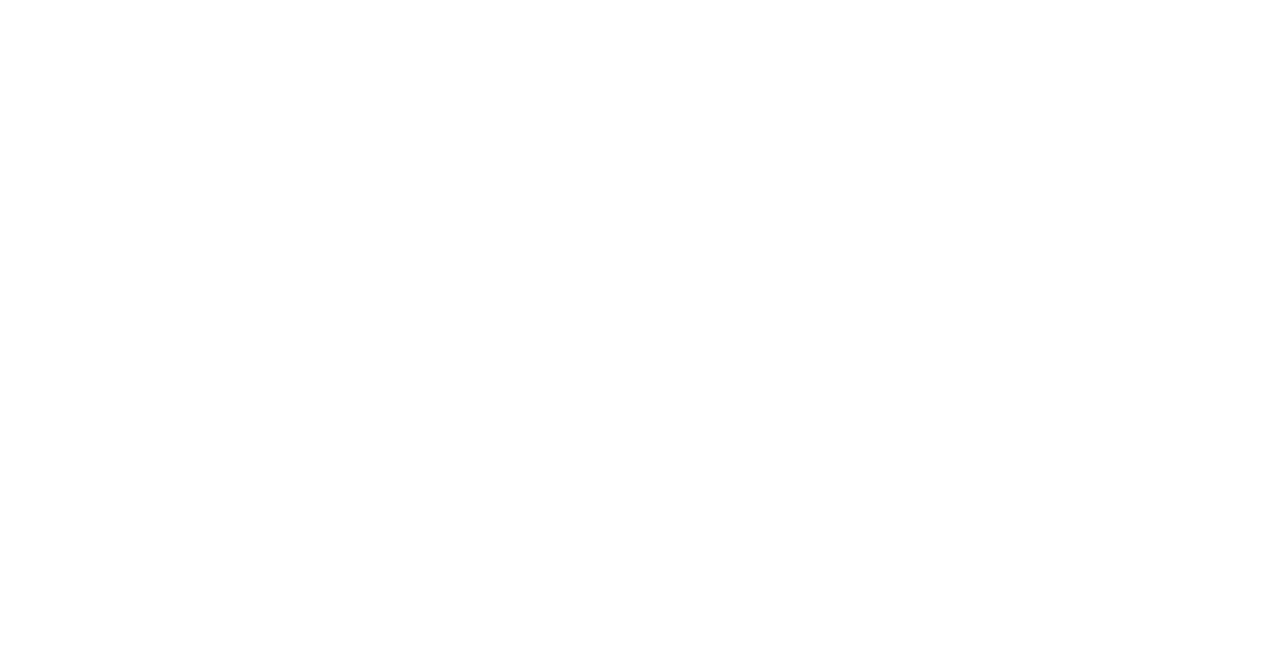
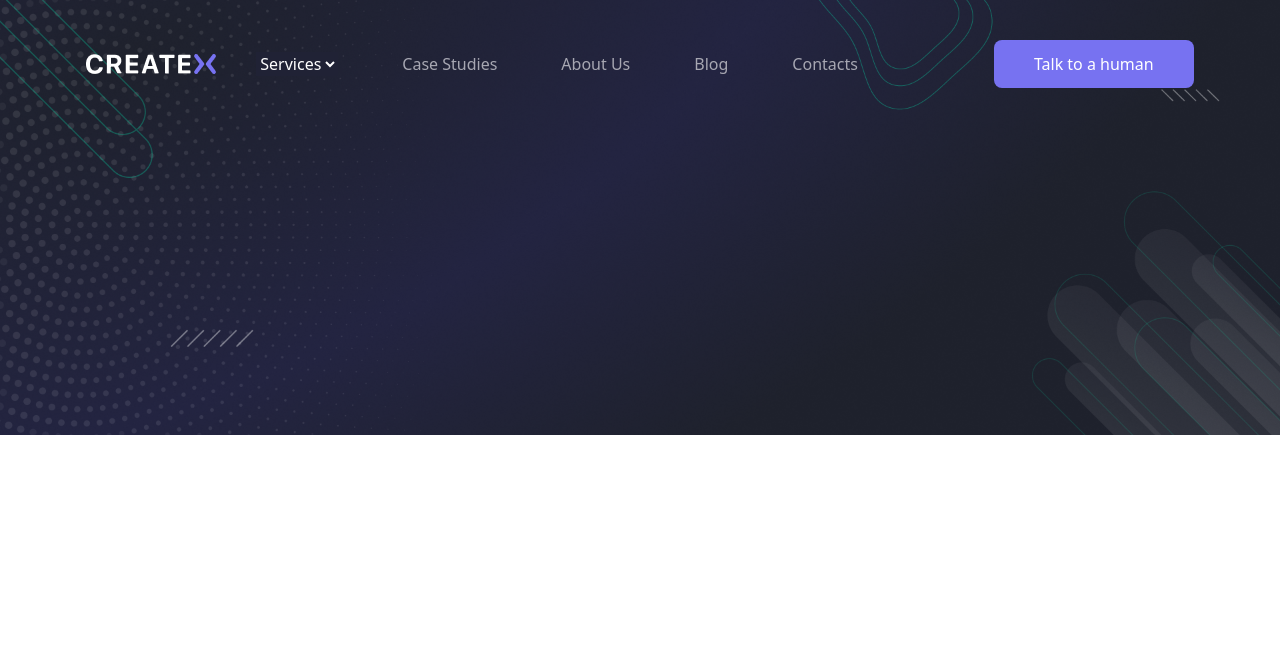
Before and after one commit to Marupov-Muhammad/group-alpha, a website: page src/casestudies.html in a window 1280 px wide. Drawn offline with Linux system fonts and the light colour scheme.

Commit message:
navbar tamom

```diff
--- a/src/casestudies.html
+++ b/src/casestudies.html
@@ -7,6 +7,26 @@
     <link rel="stylesheet" href="./output.css">
 </head>
 <body>
+    <div class=" text-white h-[650px]"
+        style="background-image: url(./image/background.png); background-size: 100%; background-repeat: no-repeat; height: 650px;">
+        <div class="flex justify-center gap-10 p-10 text-center items-center">
+            <div>
+                <img src="./image/logo.png" alt="">
+            </div>
+            <div class="flex gap-16">
+                <select name="" id="sel1" class="bg-[#202235]">
+                    <option value="">Services</option>
+                </select>
+                <p class="text-[#A7A7B2]">Case Studies</p>
+                <p class="text-[#A7A7B2]">About Us</p>
+                <p class="text-[#A7A7B2]">Blog</p>
+                <p class="mr-24 text-[#A7A7B2]">Contacts</p>
+            </div>
+            <div>
+                <button class="pt-3 pb-3 pr-10 pl-10 bg-[#7772F1] rounded-lg ">Talk to a human</button>
+            </div>
+        </div>
 
+    </div>
 </body>
 </html>
```
